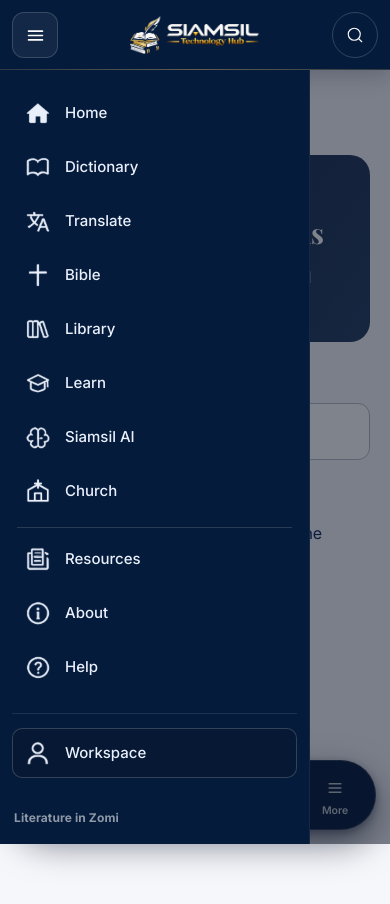
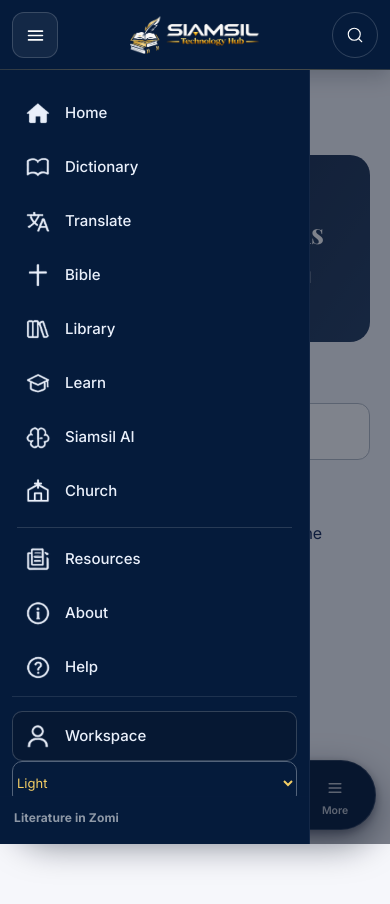
Before and after one commit to mangpijasuan/siamsil, a Next.js app in the folder frontend/: page /songs in a window 390 px wide. Both pictures are taken after a click on the button "Show navigation". Shown: the top 904 px of the page. Built offline with nearby package versions, Linux system fonts and the light colour scheme.

Commit message:
Add persistent light dark and system appearance selector

```diff
--- a/frontend/components/SidebarNav.tsx
+++ b/frontend/components/SidebarNav.tsx
@@ -118,6 +118,31 @@ function NavLink({ tab, pathname, onNavigate }: { tab: NavTab; pathname: string;
   );
 }
 
+function AppearanceSelect() {
+  const [mode, setMode] = useState("light");
+  useEffect(() => {
+    const media = window.matchMedia("(prefers-color-scheme: dark)");
+    const sync = () => {
+      let saved = "light";
+      try { saved = localStorage.getItem("siamsil-app-theme") || "light"; } catch {}
+      if (!["light", "dark", "system"].includes(saved)) saved = "light";
+      setMode(saved);
+      document.documentElement.dataset.appTheme = saved === "system" ? (media.matches ? "dark" : "light") : saved;
+    };
+    const frame = requestAnimationFrame(sync);
+    media.addEventListener("change", sync);
+    window.addEventListener("siamsil:appearance", sync);
+    return () => { cancelAnimationFrame(frame); media.removeEventListener("change", sync); window.removeEventListener("siamsil:appearance", sync); };
+  }, []);
+  return <select className="app-theme-select" aria-label="Application appearance" value={mode} onChange={(event) => {
+    const value = event.target.value;
+    setMode(value);
+    try { localStorage.setItem("siamsil-app-theme", value); } catch {}
+    document.documentElement.dataset.appTheme = value === "system" ? (window.matchMedia("(prefers-color-scheme: dark)").matches ? "dark" : "light") : value;
+    window.dispatchEvent(new Event("siamsil:appearance"));
+  }}><option value="light">Light</option><option value="dark">Dark</option><option value="system">System</option></select>;
+}
+
 function Navigation({ pathname, onNavigate }: { pathname: string; onNavigate?: () => void }) {
   return (
     <nav className="side-panel-nav" aria-label="Primary navigation">
@@ -142,6 +167,7 @@ function Navigation({ pathname, onNavigate }: { pathname: string; onNavigate?: (
       </div>
       <div className="side-panel-group side-panel-group-end">
         <NavLink tab={PROFILE_TAB} pathname={pathname} onNavigate={onNavigate} />
+        <AppearanceSelect />
       </div>
     </nav>
   );
```
